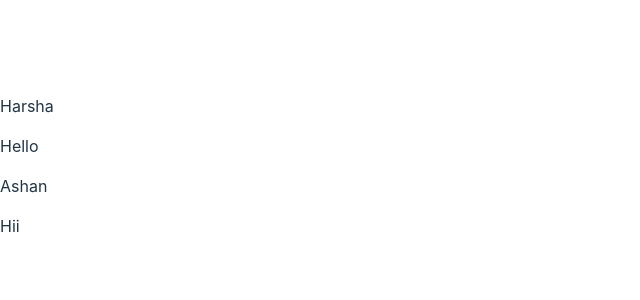
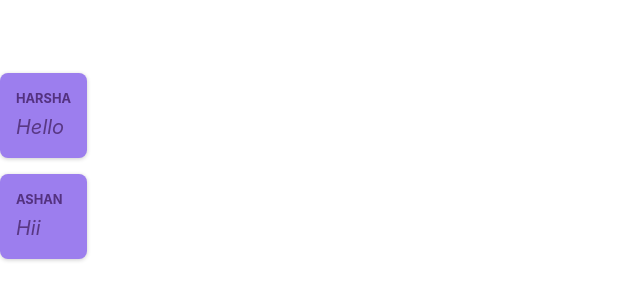
Before and after one commit to ashan24019/React, a React (Vite) app: page / in a window 1280 px wide. Shown: the part 234-534 px from the top of the page, without its empty margins (0-640 px from the left). Built offline with nearby package versions, Linux system fonts and the light colour scheme.

Commit message:
CSS styling

```diff
--- a/src/components/Post.jsx
+++ b/src/components/Post.jsx
@@ -1,8 +1,10 @@
+import classes from './Post.module.css';
+
 function Post(props) {
     return (
-        <div>
-            <p>{props.author}</p>
-            <p>{props.body}</p>
+        <div className={classes.post}>
+            <p className={classes.author}>{props.author}</p>
+            <p className={classes.text}>{props.body}</p>
         </div>
     );
 }
--- /dev/null
+++ b/src/components/Post.module.css
@@ -0,0 +1,35 @@
+.post {
+    margin: 1rem 0;
+    padding: 1rem;
+    background-color: #9c7eee;
+    border-radius: 8px;
+    box-shadow: 0 1px 4px rgba(0, 0, 0, 0.2);
+    animation: animate-in 1s ease-out forwards;
+  }
+
+  .author {
+    font-size: 0.8rem;
+    font-weight: bold;
+    color: #543280;
+    margin: 0;
+    text-transform: uppercase;
+  }
+
+  .text {
+    white-space: pre-wrap;
+    font-size: 1.25rem;
+    margin: 0.25rem 0 0 0;
+    color: #593884;
+    font-style: italic;
+  }
+
+  @keyframes animate-in {
+    from {
+      opacity: 0;
+      transform: translateY(1rem);
+    }
+    to {
+      opacity: 1;
+      transform: translateY(0);
+    }
+  }
```
